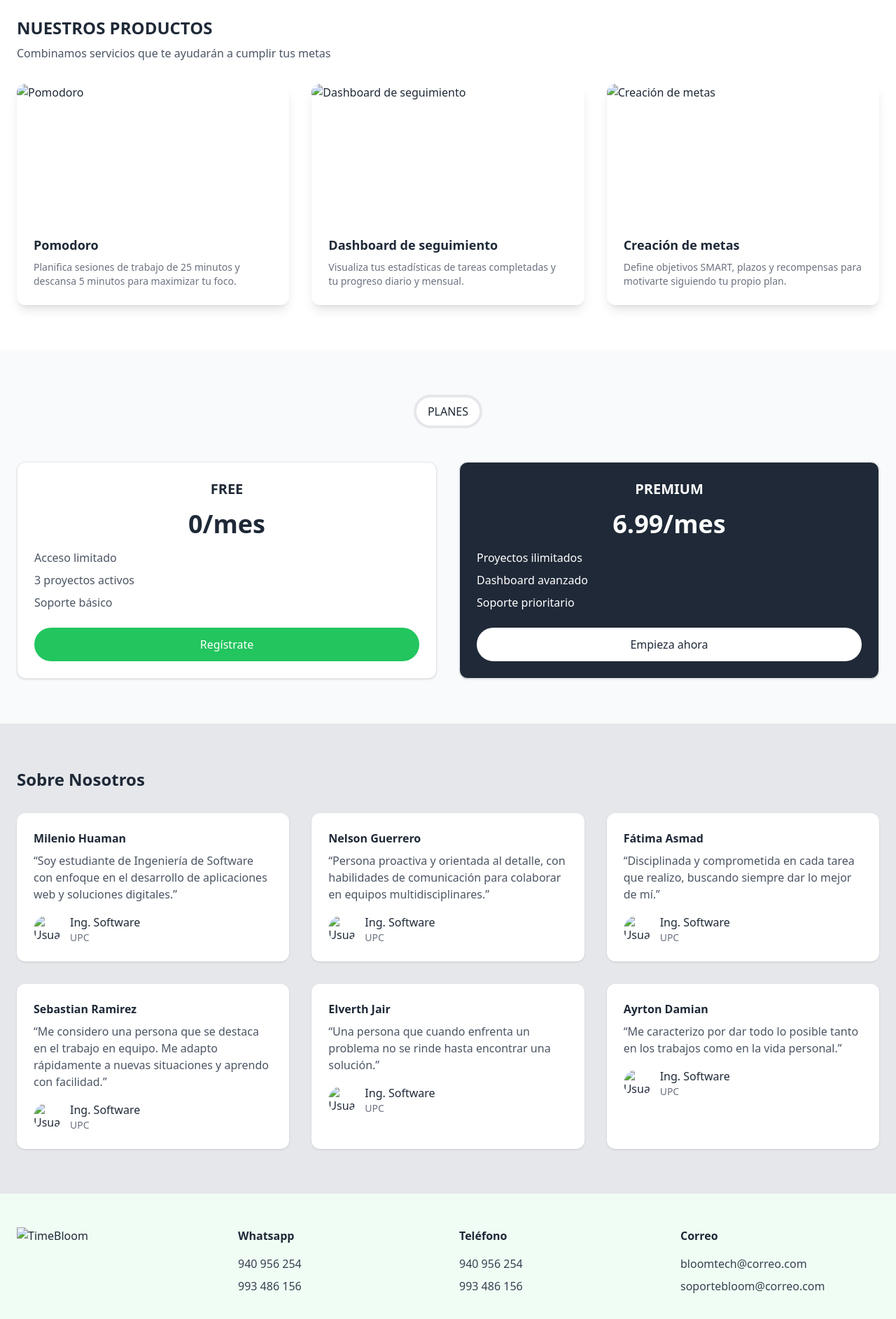
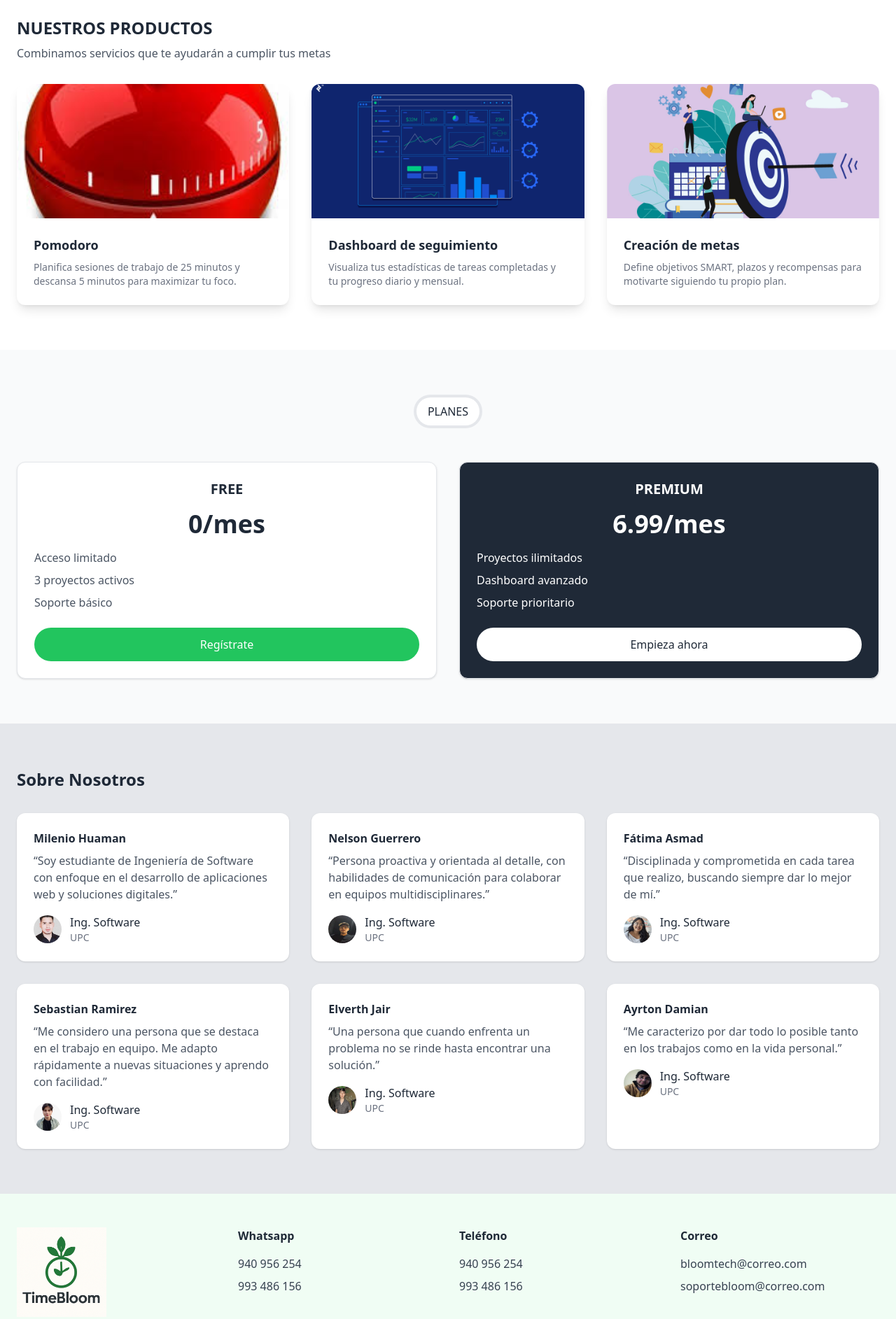
Before and after one commit to Aplicaciones-Web-Grupo-2/Landing-page, a plain HTML site: page docs/index.html in a window 1280 px wide. Shown: the part 840-2725 px from the top of the page at 70% size. Drawn offline with nearby package versions, Linux system fonts and the light colour scheme.

Commit message:
fix(main): Redireccionamiento de imagenes

```diff
--- a/docs/index.html
+++ b/docs/index.html
@@ -14,7 +14,7 @@
     <div class="max-w-7xl mx-auto px-6 py-4 flex items-center justify-between">
       <!-- Logo -->
       <a href="/" class="flex items-center">
-        <img src="../Landing/assets/img/logo.png" alt="Logo TimeBloom" class="h-10 w-10 mr-2">
+        <img src="./assets/img/logo.png" alt="Logo TimeBloom" class="h-10 w-10 mr-2">
         <span class="font-bold text-xl">TimeBloom</span>
       </a>
       <!-- Navegación -->
@@ -53,7 +53,7 @@
     <section
       id="home"
       class="relative bg-cover bg-center bg-no-repeat text-white h-[calc(100vh-64px)]"
-      style="background-image: url('../Landing/assets/img/portada.png');"
+      style="background-image: url('./assets/img/portada.png');"
     >
       <!-- Capa semitransparente -->
       <div class="absolute inset-0 bg-blue-900/10"></div>
@@ -84,7 +84,7 @@
         <div class="grid gap-8 sm:grid-cols-2 md:grid-cols-3">
           <!-- Card 1 -->
           <div class="bg-white rounded-xl shadow-lg overflow-hidden">
-            <img src="../Landing/assets/img/images.jpg" alt="Pomodoro" class="w-full h-48 object-cover">
+            <img src="./assets/img/images.jpg" alt="Pomodoro" class="w-full h-48 object-cover">
             <div class="p-6">
               <h3 class="font-semibold text-lg mb-2">Pomodoro</h3>
               <p class="text-gray-500 text-sm">
@@ -94,7 +94,7 @@
           </div>
           <!-- Card 2 -->
           <div class="bg-white rounded-xl shadow-lg overflow-hidden">
-            <img src="../Landing/assets/img/0823-DashboardDesign-Dan-Social.png" alt="Dashboard de seguimiento" class="w-full h-48 object-cover">
+            <img src="./assets/img/0823-DashboardDesign-Dan-Social.png" alt="Dashboard de seguimiento" class="w-full h-48 object-cover">
             <div class="p-6">
               <h3 class="font-semibold text-lg mb-2">Dashboard de seguimiento</h3>
               <p class="text-gray-500 text-sm">
@@ -104,7 +104,7 @@
           </div>
           <!-- Card 3 -->
           <div class="bg-white rounded-xl shadow-lg overflow-hidden">
-            <img src="../Landing/assets/img/3-pasos-para-lograr-todas-las-metas.jpg" alt="Creación de metas" class="w-full h-48 object-cover">
+            <img src="./assets/img/3-pasos-para-lograr-todas-las-metas.jpg" alt="Creación de metas" class="w-full h-48 object-cover">
             <div class="p-6">
               <h3 class="font-semibold text-lg mb-2">Creación de metas</h3>
               <p class="text-gray-500 text-sm">
@@ -170,7 +170,7 @@
             <h3 class="font-semibold mb-2">Milenio Huaman</h3>
             <p class="text-gray-600 mb-4">“Soy estudiante de Ingeniería de Software con enfoque en el desarrollo de aplicaciones web y soluciones digitales.”</p>
             <div class="flex items-center">
-              <img src="../Landing/assets/img/image.png" alt="Usuario 1" class="w-10 h-10 rounded-full mr-3">
+              <img src="./assets/img/image.png" alt="Usuario 1" class="w-10 h-10 rounded-full mr-3">
               <div>
                 <p class="font-medium">Ing. Software</p>
                 <p class="text-gray-500 text-sm">UPC</p>
@@ -181,7 +181,7 @@
             <h3 class="font-semibold mb-2">Nelson Guerrero</h3>
             <p class="text-gray-600 mb-4">“Persona proactiva y orientada al detalle, con habilidades de comunicación para colaborar en equipos multidisciplinares.”</p>
             <div class="flex items-center">
-              <img src="../Landing/assets/img/MI PERRA.PNG" alt="Usuario 2" class="w-10 h-10 rounded-full mr-3">
+              <img src="./assets/img/MI PERRA.PNG" alt="Usuario 2" class="w-10 h-10 rounded-full mr-3">
               <div>
                 <p class="font-medium">Ing. Software</p>
                 <p class="text-gray-500 text-sm">UPC</p>
@@ -192,7 +192,7 @@
             <h3 class="font-semibold mb-2">Fátima Asmad</h3>
             <p class="text-gray-600 mb-4">“Disciplinada y comprometida en cada tarea que realizo, buscando siempre dar lo mejor de mí.”</p>
             <div class="flex items-center">
-              <img src="../Landing/assets/img/FAT.jpg" alt="Usuario 3" class="w-10 h-10 rounded-full mr-3">
+              <img src="./assets/img/FAT.jpg" alt="Usuario 3" class="w-10 h-10 rounded-full mr-3">
               <div>
                 <p class="font-medium">Ing. Software</p>
                 <p class="text-gray-500 text-sm">UPC</p>
@@ -204,7 +204,7 @@
             <h3 class="font-semibold mb-2">Sebastian Ramirez</h3>
             <p class="text-gray-600 mb-4">“Me considero una persona que se destaca en el trabajo en equipo. Me adapto rápidamente a nuevas situaciones y aprendo con facilidad.”</p>
             <div class="flex items-center">
-              <img src="../Landing/assets/img/SA.png" alt="Usuario 3" class="w-10 h-10 rounded-full mr-3">
+              <img src="./assets/img/SA.png" alt="Usuario 3" class="w-10 h-10 rounded-full mr-3">
               <div>
                 <p class="font-medium">Ing. Software</p>
                 <p class="text-gray-500 text-sm">UPC</p>
@@ -216,7 +216,7 @@
             <h3 class="font-semibold mb-2">Elverth Jair</h3>
             <p class="text-gray-600 mb-4">“Una persona que cuando enfrenta un problema no se rinde hasta encontrar una solución.”</p>
             <div class="flex items-center">
-              <img src="../Landing/assets/img/elvert.jpg" alt="Usuario 3" class="w-10 h-10 rounded-full mr-3">
+              <img src="./assets/img/elvert.jpg" alt="Usuario 3" class="w-10 h-10 rounded-full mr-3">
               <div>
                 <p class="font-medium">Ing. Software</p>
                 <p class="text-gray-500 text-sm">UPC</p>
@@ -228,7 +228,7 @@
             <h3 class="font-semibold mb-2">Ayrton Damian</h3>
             <p class="text-gray-600 mb-4">“Me caracterizo por dar todo lo posible tanto en los trabajos como en la vida personal.”</p>
             <div class="flex items-center">
-              <img src="../Landing/assets/img/ayrton.png" alt="Usuario 3" class="w-10 h-10 rounded-full mr-3">
+              <img src="./assets/img/ayrton.png" alt="Usuario 3" class="w-10 h-10 rounded-full mr-3">
               <div>
                 <p class="font-medium">Ing. Software</p>
                 <p class="text-gray-500 text-sm">UPC</p>
@@ -244,7 +244,7 @@
       <div class="container mx-auto px-6 grid grid-cols-1 md:grid-cols-4 gap-8">
         <!-- Logo & Social -->
         <div>
-          <img src="../Landing/assets/img/logo.png" alt="TimeBloom" class="w-32 mb-6">
+          <img src="./assets/img/logo.png" alt="TimeBloom" class="w-32 mb-6">
           <div class="flex space-x-4">
             <a href="#"><svg class="w-6 h-6 fill-current text-gray-600"><!-- Icono X --></svg></a>
             <a href="#"><svg class="w-6 h-6 fill-current text-gray-600"><!-- Icono IG --></svg></a>
```
